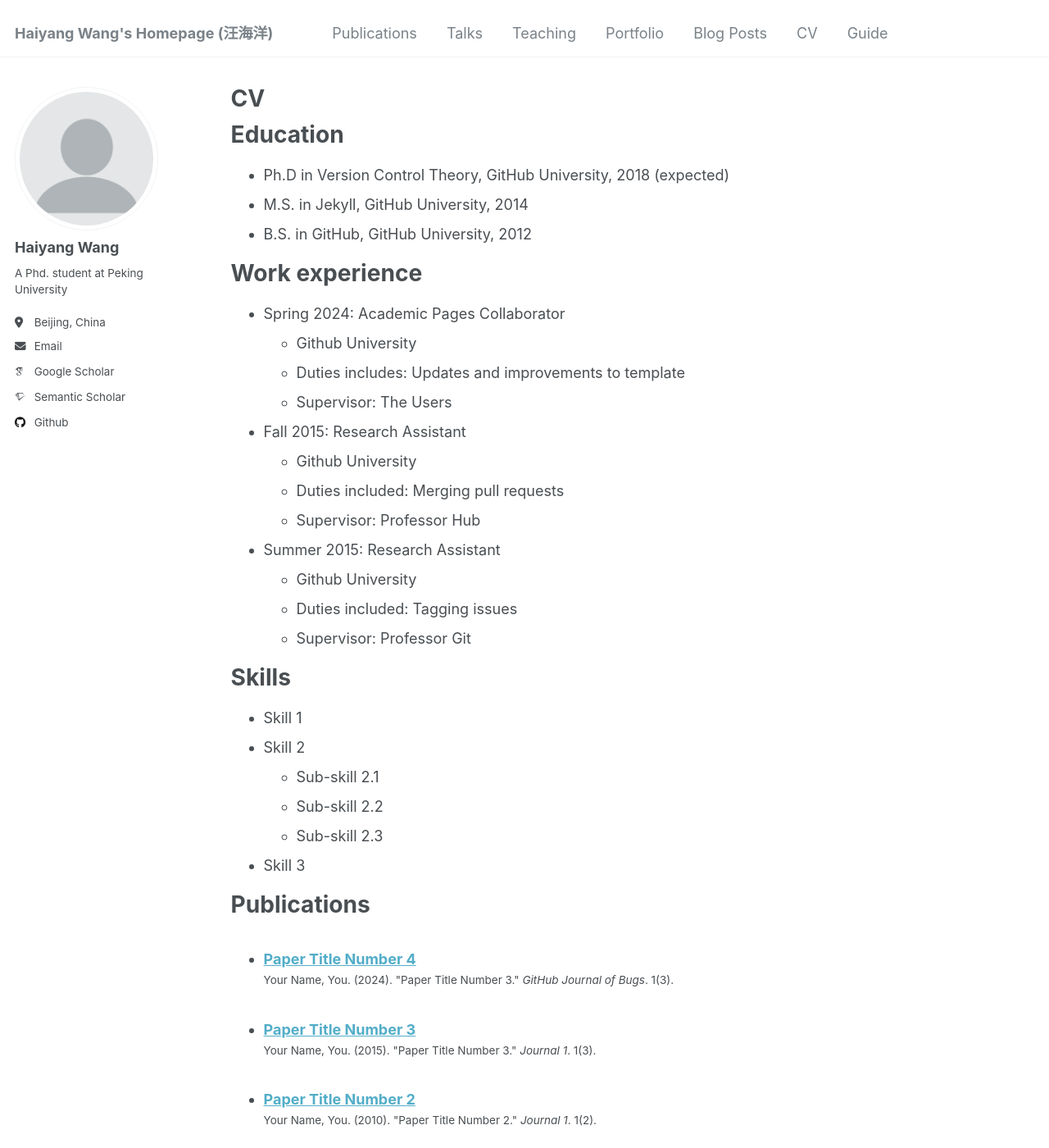
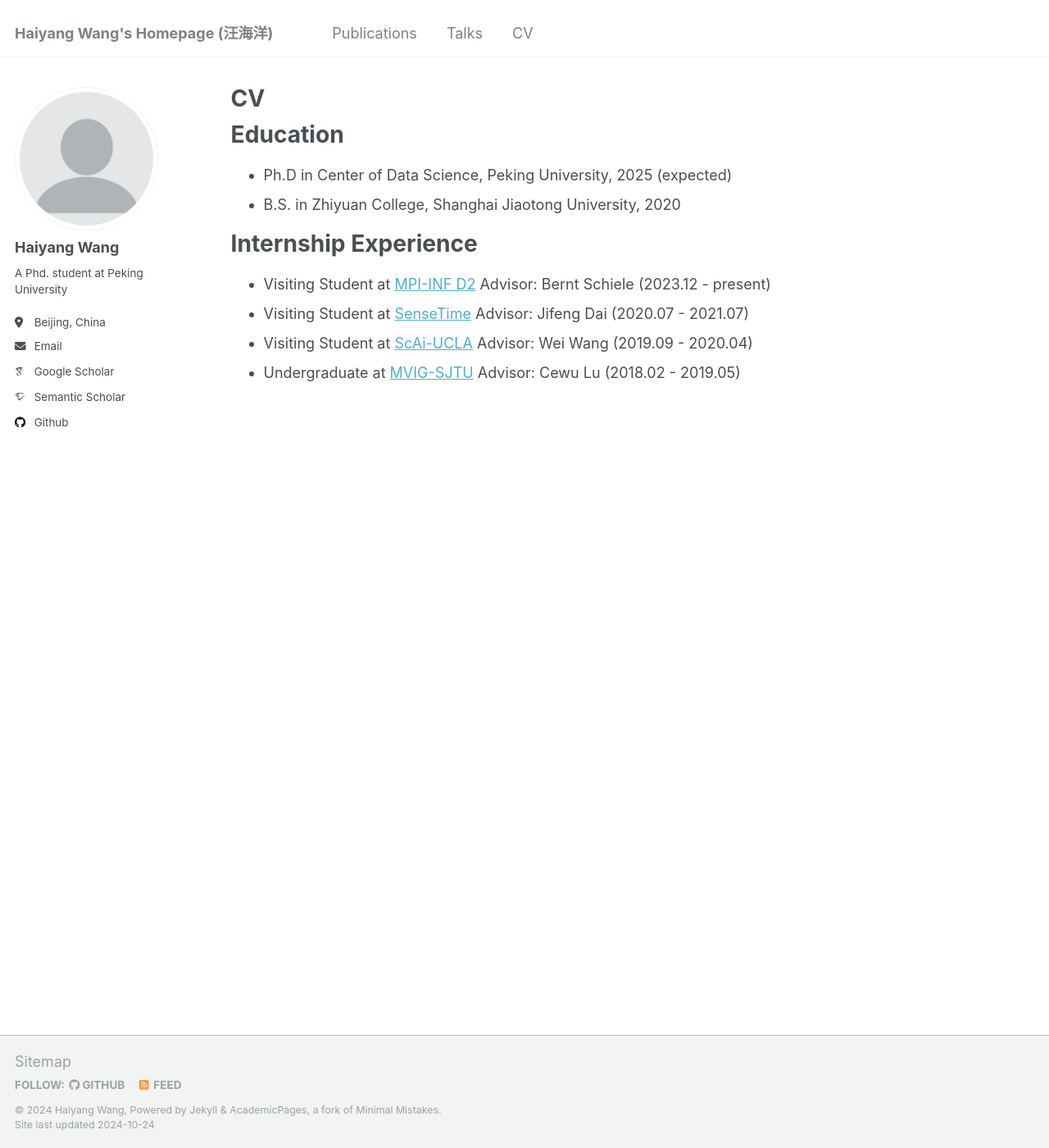
Before and after one commit to Haiyang-W/haiyang-w.github.io, a Jekyll site: the page built from _pages/cv.md, in a window 1280 px wide and 1400 px high. Shown: the whole window at 82% size. Built offline with Jekyll 4.4.1, drawn with Linux system fonts in a browser that asks for light colours; some web fonts are replaced; some of the changed text lies outside the part shown.

Commit message:
update 2024.10.24

```diff
--- a/_data/navigation.yml
+++ b/_data/navigation.yml
@@ -11,17 +11,5 @@ main:
   - title: "Talks"
     url: /talks/
 
-  - title: "Teaching"
-    url: /teaching/
-
-  - title: "Portfolio"
-    url: /portfolio/
-
-  - title: "Blog Posts"
-    url: /year-archive/
-
   - title: "CV"
     url: /cv/
-
-  - title: "Guide"
-    url: /markdown/
--- a/_pages/cv.md
+++ b/_pages/cv.md
@@ -11,54 +11,12 @@ redirect_from:
 
 Education
 ======
-* Ph.D in Version Control Theory, GitHub University, 2018 (expected)
-* M.S. in Jekyll, GitHub University, 2014
-* B.S. in GitHub, GitHub University, 2012
+* Ph.D in Center of Data Science, Peking University, 2025 (expected)
+* B.S. in Zhiyuan College, Shanghai Jiaotong University, 2020
 
-Work experience
+Internship Experience
 ======
-* Spring 2024: Academic Pages Collaborator
-  * Github University
-  * Duties includes: Updates and improvements to template
-  * Supervisor: The Users
-
-* Fall 2015: Research Assistant
-  * Github University
-  * Duties included: Merging pull requests
-  * Supervisor: Professor Hub
-
-* Summer 2015: Research Assistant
-  * Github University
-  * Duties included: Tagging issues
-  * Supervisor: Professor Git
-
-Skills
-======
-* Skill 1
-* Skill 2
-  * Sub-skill 2.1
-  * Sub-skill 2.2
-  * Sub-skill 2.3
-* Skill 3
-
-Publications
-======
-  <ul>{% for post in site.publications reversed %}
-    {% include archive-single-cv.html %}
-  {% endfor %}</ul>
-
-Talks
-======
-  <ul>{% for post in site.talks reversed %}
-    {% include archive-single-talk-cv.html  %}
-  {% endfor %}</ul>
-
-Teaching
-======
-  <ul>{% for post in site.teaching reversed %}
-    {% include archive-single-cv.html %}
-  {% endfor %}</ul>
-
-Service and leadership
-======
-* Currently signed in to 43 different slack teams
+* Visiting Student at [MPI-INF D2](https://www.mpi-inf.mpg.de/departments/computer-vision-and-machine-learning) Advisor: Bernt Schiele (2023.12 - present)
+* Visiting Student at [SenseTime](https://www.sensetime.com/en) Advisor: Jifeng Dai (2020.07 - 2021.07)
+* Visiting Student at [ScAi-UCLA](https://scai.cs.ucla.edu/) Advisor: Wei Wang (2019.09 - 2020.04)
+* Undergraduate at [MVIG-SJTU](https://www.mvig.org/) Advisor: Cewu Lu (2018.02 - 2019.05)
```
Also changed, not shown: _pages/terms.md (+0 -31 lines).
